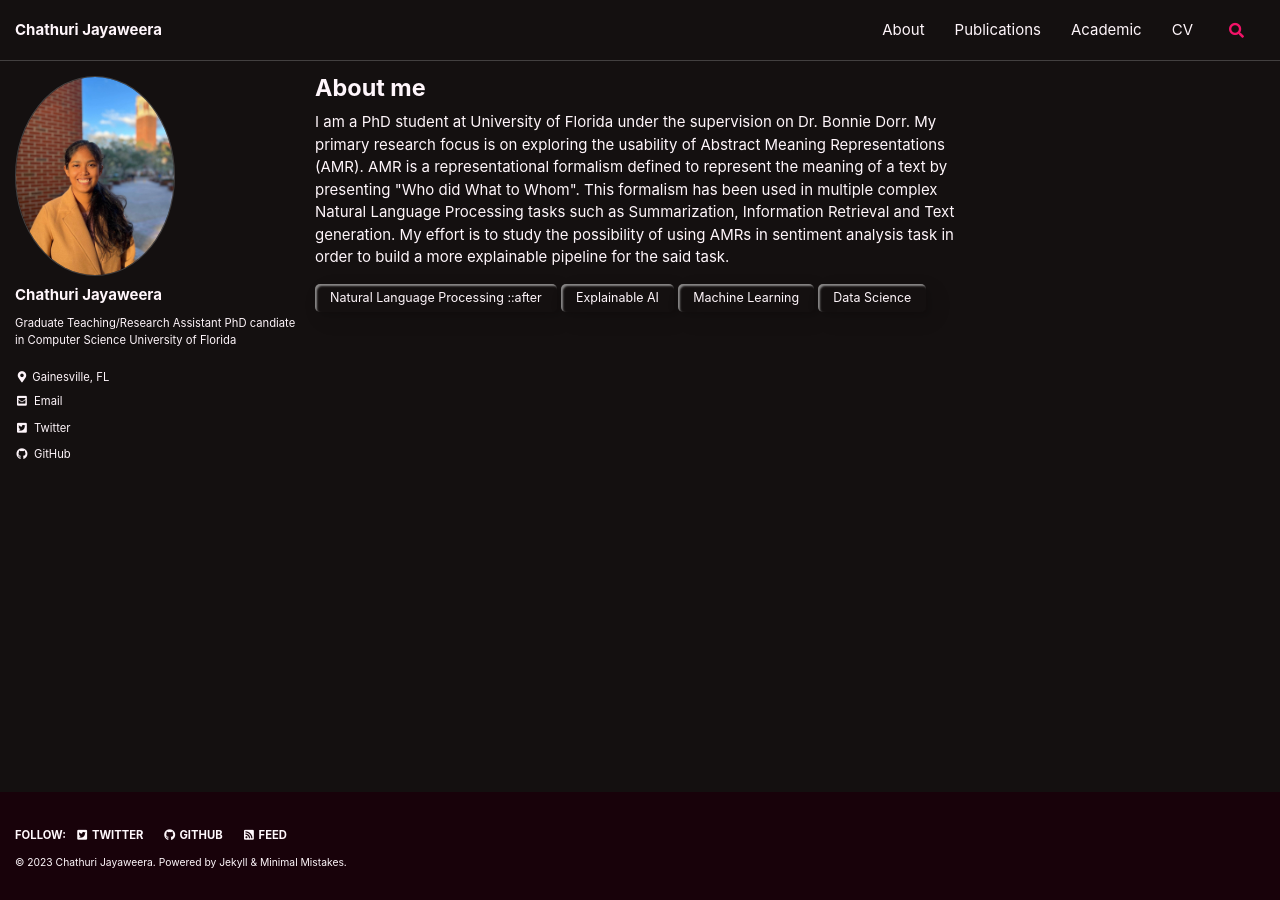
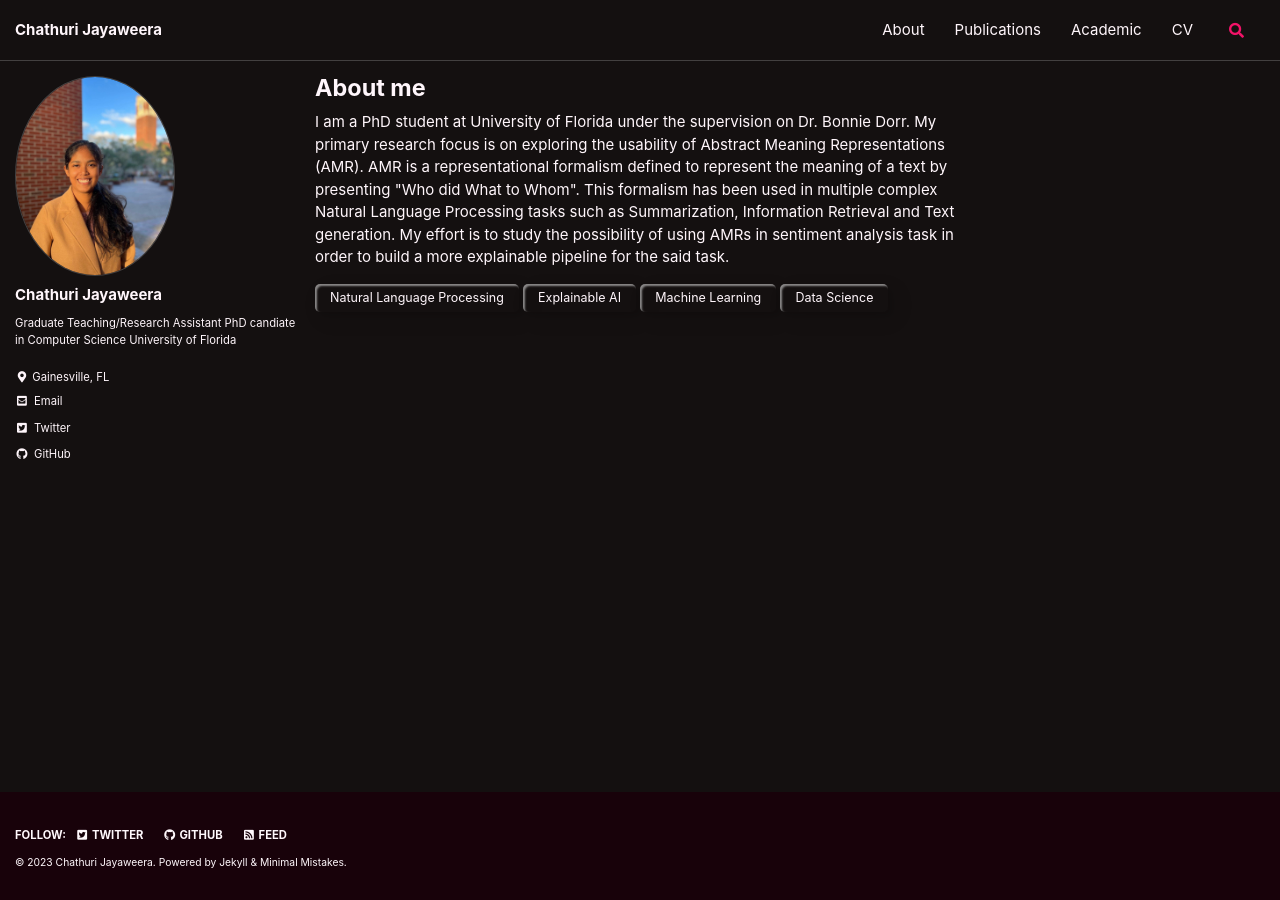
Before and after one commit to chestnutjay/chestnutjay.github.io, a Jekyll site: the page built from index.html, in a window 1280 px wide. Built offline with Jekyll 4.4.1, drawn with Linux system fonts in a browser that asks for light colours; cached includes are drawn as plain includes; the list of posts is cut into pages by our own code.

Commit message:
edit index.html

```diff
--- a/index.html
+++ b/index.html
@@ -24,9 +24,7 @@ font-size: 0.875em;
 I am a PhD student at University of Florida under the supervision on Dr. Bonnie Dorr. My primary research focus is on exploring the usability of Abstract Meaning Representations (AMR). AMR is a representational formalism defined to represent the meaning of a text by presenting "Who did What to Whom". This formalism has been used in multiple complex Natural Language Processing tasks such as Summarization, Information Retrieval and Text generation. My effort is to study the possibility of using AMRs in sentiment analysis task in order to
 build a more explainable pipeline for the said task.
 <p>
-<span class="label custom-label animated_label"><nobr>Natural Language Processing</nobr>
-    ::after
-</span>
+<span class="label custom-label animated_label">Natural Language Processing</span>
 <span class="label custom-label animated_label">Explainable AI</span>
 <span class="label custom-label animated_label">Machine Learning</span>
 <span class="label custom-label animated_label">Data Science</span>
@@ -43,7 +41,7 @@ build a more explainable pipeline for the said task.
     color: #f0f0f0 var(--label-text-color);
     border-radius: 5px;
     padding: 5px 15px;
-    background-color: #b60e4e var(--label-color);
+    background: #b60e4e var(--label-color);
     transition: all 0.3s ease;
     position: relative;
     display: inline-block;
@@ -59,7 +57,7 @@ build a more explainable pipeline for the said task.
 }
 
 
-.animated_label::after {
+/* .animated_label::after {
 
     position: absolute;
     content: "";
@@ -73,7 +71,7 @@ build a more explainable pipeline for the said task.
     box-shadow: -7px -7px 20px 0px #fff9, -4px -4px 5px 0px #fff9, 7px 7px 20px 0px #0002, 4px 4px 5px 0px #0001;
     transition: all 0.3s ease;
 
-}
+} */
 /* .NLP {background-color: #04AA6D;} /* Green */
 /* .XAI {background-color: #2196F3;} Blue */
 /* .ML {background-color: #ff9800;} Orange */
```
